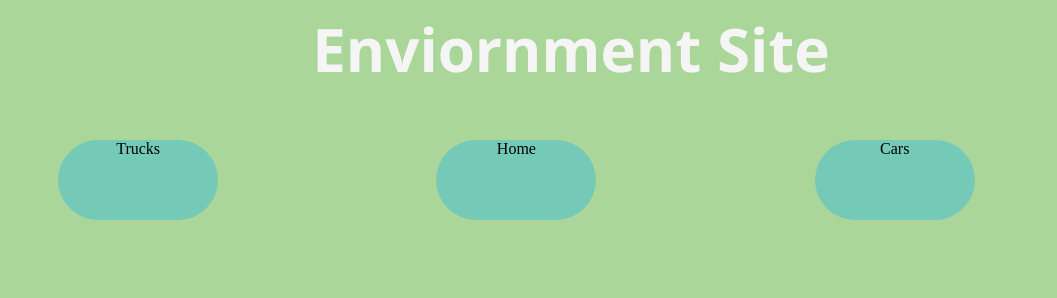
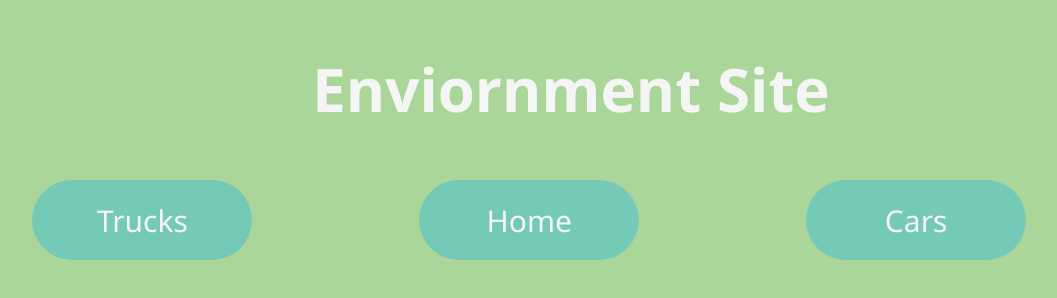
Before and after one commit to RitzBitz2323/CitrusHack2022, a plain HTML site: page Website/index.html in a window 1280 px wide. Shown: the whole page, without its empty margins (69-1126 px from the left). Drawn offline with Linux system fonts and the light colour scheme.

Commit message:
centered text

```diff
--- a/Website/index.html
+++ b/Website/index.html
@@ -5,7 +5,7 @@
         <script src="scripts/main.js"></script>
     </head>
     <body>
-        <div class="item4">
+        <div class="item5">
             <h1 class="main_head">Enviornment Site</h1>
         </div>
         <div class="navigation">
--- a/Website/styles/style.css
+++ b/Website/styles/style.css
@@ -18,32 +18,81 @@
   }
   .item1 {
     text-align: center;
-    width: 160px;
+    width: 220px;
     height: 80px;
     background: #75c9b7;
     border-radius: 40px;
+    /**Center Code */
+    display: flex;
+    justify-content: center;
+    align-items: center;
+    /**---**/
+    font-size: 30px;
 
     grid-column: 2 / 2;
+
+    color: whitesmoke;
+    font-family: 'Segoe UI', Tahoma, Geneva, Verdana, sans-serif;
   }
   .item2 {
     text-align: center;
-    width: 160px;
+    width: 220px;
     height: 80px;
     background: #75c9b7;
     border-radius: 40px;
+    /**Center Code */
+    display: flex;
+    justify-content: center;
+    align-items: center;
+    /**---**/
+    font-size: 30px;
 
     grid-column: 4 / 4;
+
+    color: whitesmoke;
+    font-family: 'Segoe UI', Tahoma, Geneva, Verdana, sans-serif;
   }
   .item3 {
-    text-align: center;
-    width: 160px;
+   text-align: center;
+    width: 220px;
     height: 80px;
     background: #75c9b7;
     border-radius: 40px;
+    /**Center Code */
+    display: flex;
+    justify-content: center;
+    align-items: center;
+    /**---**/
+    font-size: 30px;
 
     grid-column: 6 / 6;
+
+    color: whitesmoke;
+    font-family: 'Segoe UI', Tahoma, Geneva, Verdana, sans-serif;
   }
-  .item4{
-      text-align: center;
-      grid-column: 1/8;
+
+  .item4 {
+    text-align: center;
+     width: 220px;
+     height: 80px;
+     background: #75c9b7;
+     border-radius: 40px;
+     /**Center Code */
+     display: flex;
+     justify-content: center;
+     align-items: center;
+     /**---**/
+     font-size: 30px;
+
+     grid-column: 6 / 6;
+
+     color: whitesmoke;
+     font-family: 'Segoe UI', Tahoma, Geneva, Verdana, sans-serif;
+   }
+  .item5{
+    /**Center Code */
+    display: flex;
+    justify-content: center;
+    align-items: center;
+    /**---**/
   }
```
